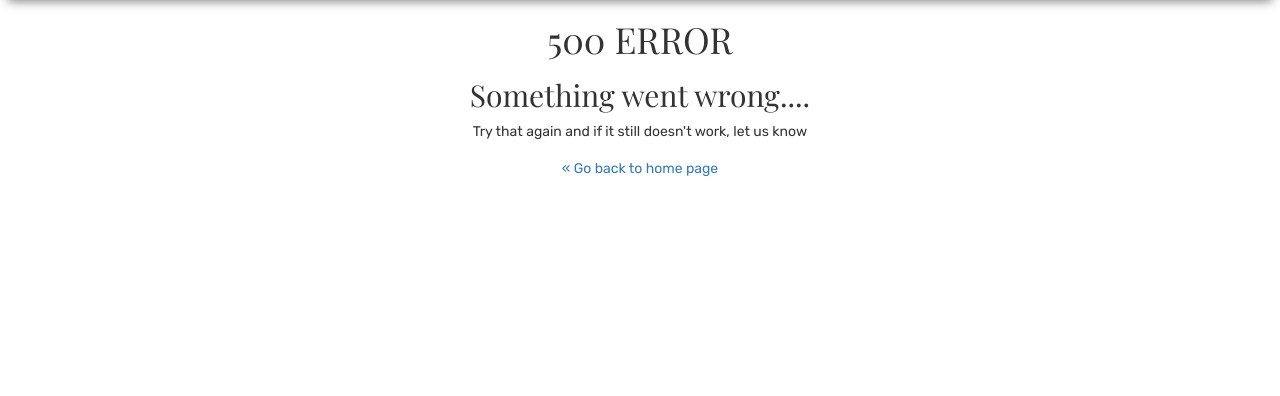
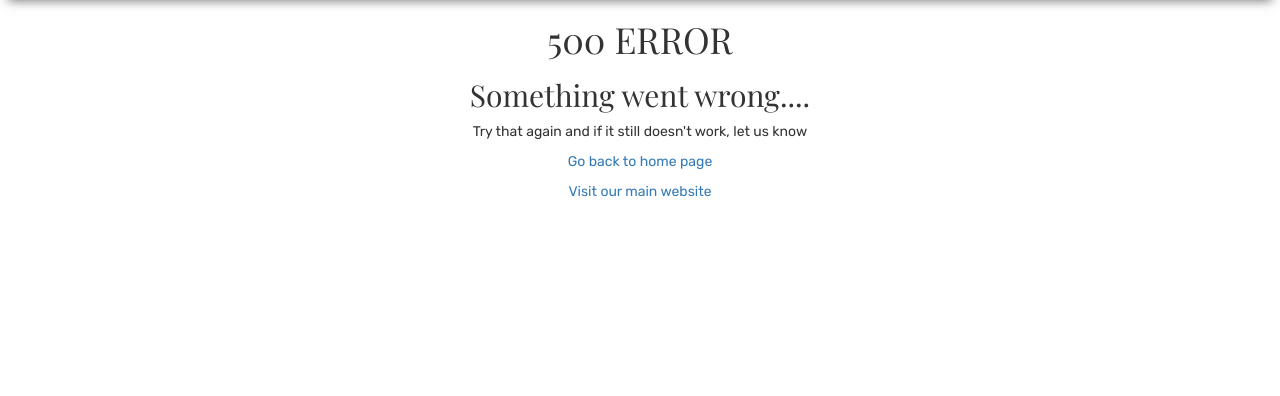
Before and after one commit to natalia-z/project, a Django app: template puddles2/puddlesbooking/templates/500.html in a window 1280 px wide. Shown: the part 82-478 px from the top of the page. Run offline with Django 3.2, Linux system fonts and the light colour scheme; the template is opened without the code that fills it, so the values that code supplies are empty; parts of the project's set-up code (start-up, migrations or seed data) failed here and were passed over; some libraries are stand-ins or nearby versions.

Commit message:
changed error pages

```diff
--- a/puddles2/puddlesbooking/templates/404.html
+++ b/puddles2/puddlesbooking/templates/404.html
@@ -7,7 +7,7 @@
         <h1>404 ERROR</h1>
         <h2>Ooops, looks like this page doesn't exist.....</h2>
         <div class="row">
-        	<p><a href="{% url 'home' %}" class="btn btn-secondary">&laquo; Go back to home page</a></p>
+        	<p><a href="{% url 'home' %}">&laquo; Go back to home page</a></p>
         </div>
     </div>
 </div>
--- a/puddles2/puddlesbooking/templates/500.html
+++ b/puddles2/puddlesbooking/templates/500.html
@@ -8,7 +8,8 @@
         <h2>Something went wrong....</h2>
         <div class="row">
         	<p>Try that again and if it still doesn't work, let us know</p>
-        	<p><a href="{% url 'home' %}" class="btn btn-secondary">&laquo; Go back to home page</a></p>
+        	<p><a href="{% url 'home' %}">Go back to home page</a></p>
+        	<p><a href="http://puddles.london/">Visit our main website</a></p>
         </div>
     </div>
 </div>
```
